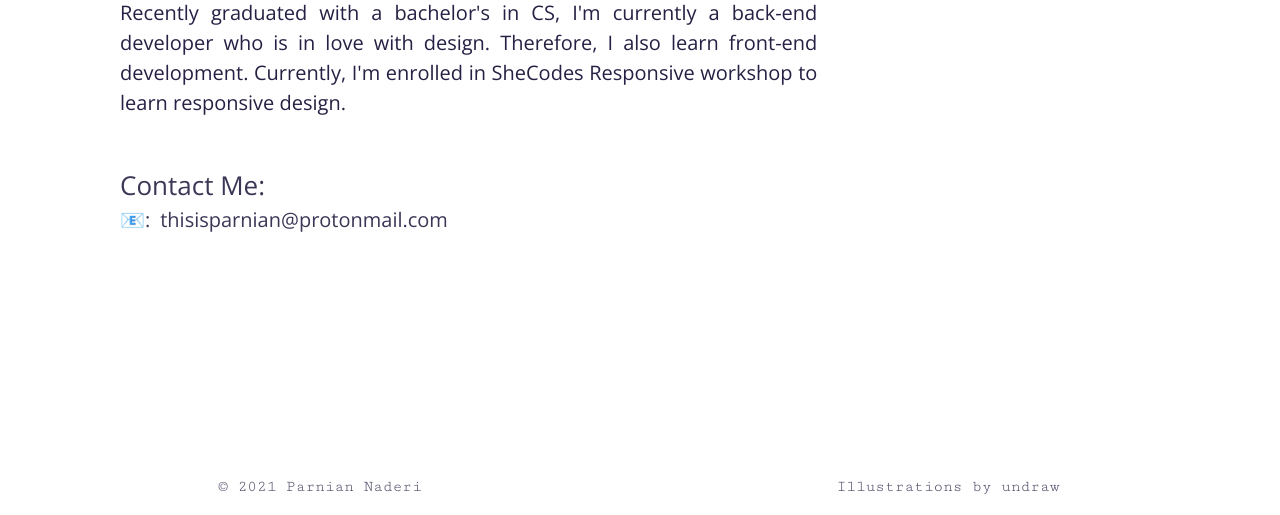
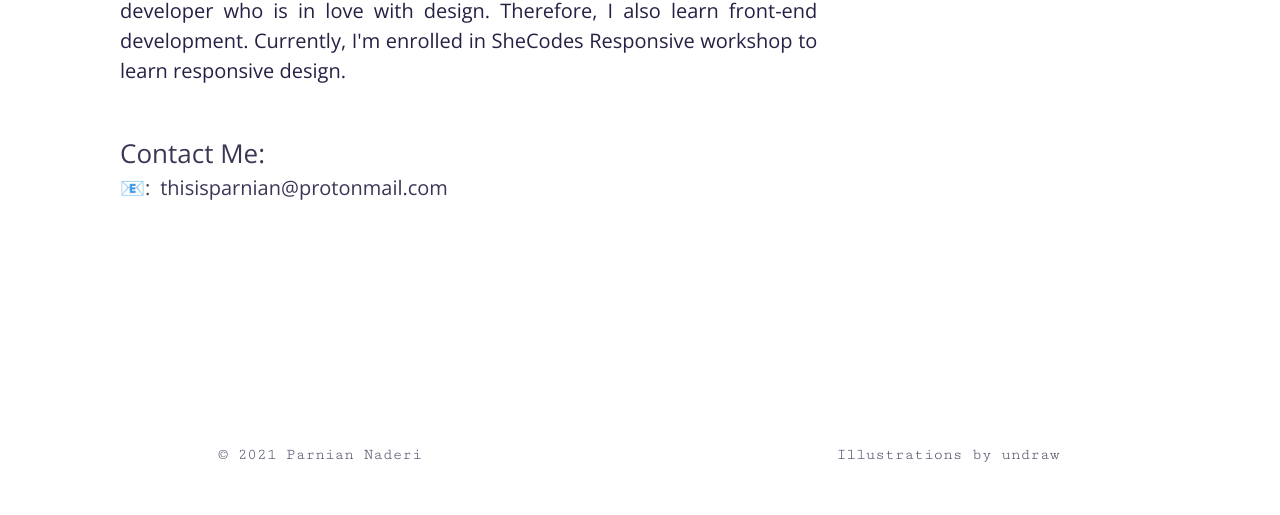
Before and after one commit to p-ndr/portfolio-shecodes-responsive, a plain HTML site: page about.html in a window 1280 px wide. Shown: the part 298-813 px from the top of the page. Drawn offline with nearby package versions, Linux system fonts and the light colour scheme.

Commit message:
some beautifications

```diff
--- a/about.html
+++ b/about.html
@@ -71,7 +71,7 @@
       <section class="about-content h-50 py-5 my-5">
         <div class="container-fluid">
           <div class="row pt-5 mt-5 mx-5">
-            <div class="col-sm-8 ps-5 mt-5">
+            <div class="col-sm-8 ps-5 mt-3">
               <div class="fontsize-20 text-justify">
                 <h1>About Me</h1>
                 Recently graduated with a bachelor's in CS, I'm currently a
```
